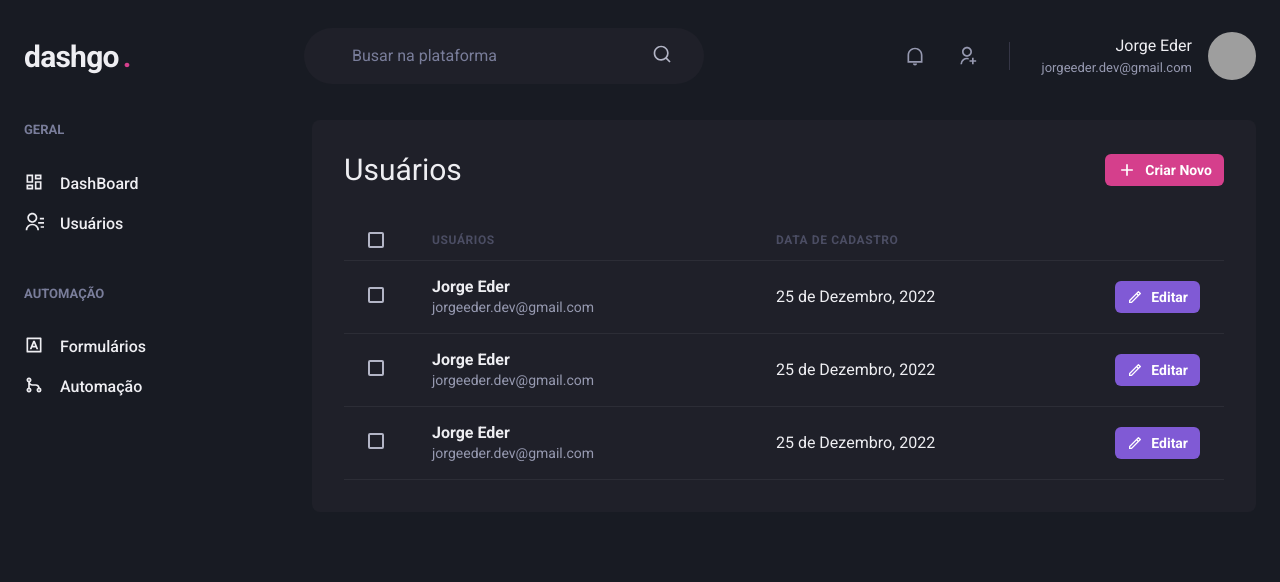
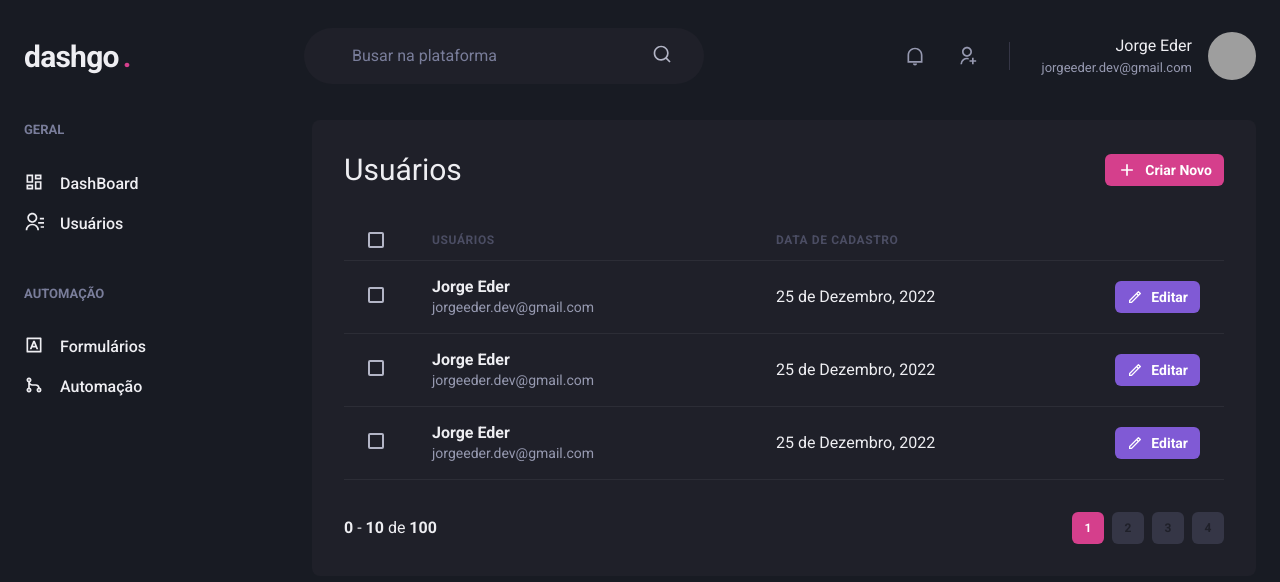
Before and after one commit to jorgeeder/dashgo, a Next.js app: page /users in a window 1280 px wide. Shown: the top 582 px of the page. Built offline with nearby package versions, Linux system fonts and the light colour scheme; grey boxes are pictures that could not be loaded.

Commit message:
feat: Pagination Component

```diff
--- /dev/null
+++ b/src/components/Pagination.tsx
@@ -0,0 +1,69 @@
+import { Stack, Button, Box } from "@chakra-ui/react"
+
+export function Pagination() {
+    return (
+        <Stack
+            direction="row"
+            spacing="6"
+            mt="8"
+            justify="space-between"
+            align="center"
+        >
+            <Box>
+                <strong>0</strong> - <strong>10</strong> de <strong>100</strong>
+            </Box>
+            <Stack direction="row" spacing="2">
+                <Button
+                    size="sm"
+                    fontSize="xs"
+                    width="4"
+                    colorScheme="pink"
+                    disabled
+                    _disabled={{
+                        bg: "pink.500",
+                        cursor: "default",
+                    }}
+                >
+                    1
+                </Button>
+                <Button
+                    size="sm"
+                    fontSize="xs"
+                    width="4"
+                    bg="gray.700"
+                    _hover={{
+                        bg: "gray.500"
+                    }}
+
+                >
+                    2
+                </Button>
+                <Button
+                    size="sm"
+                    fontSize="xs"
+                    width="4"
+                    bg="gray.700"
+                    _hover={{
+                        bg: "gray.500"
+                    }}
+
+                >
+                    3
+                </Button>
+                <Button
+                    size="sm"
+                    fontSize="xs"
+                    width="4"
+                    bg="gray.700"
+                    _hover={{
+                        bg: "gray.500"
+                    }}
+
+                >
+                    4
+                </Button>
+            </Stack>
+
+        </Stack>
+    );
+}
--- a/src/pages/users/index.tsx
+++ b/src/pages/users/index.tsx
@@ -15,6 +15,7 @@
 } from '@chakra-ui/react';
 import { RiAddLine, RiPencilLine } from 'react-icons/ri';
 import { Header } from '../../components/Header';
+import { Pagination } from '../../components/Pagination';
 import { Sidebar } from '../../components/Sidebar';
 
 export default function UserList() {
@@ -123,6 +124,8 @@
                             </Tr>
                         </Tbody>
                     </Table>
+
+                    <Pagination />
                 </Box>
             </Flex>
         </Box>
```
